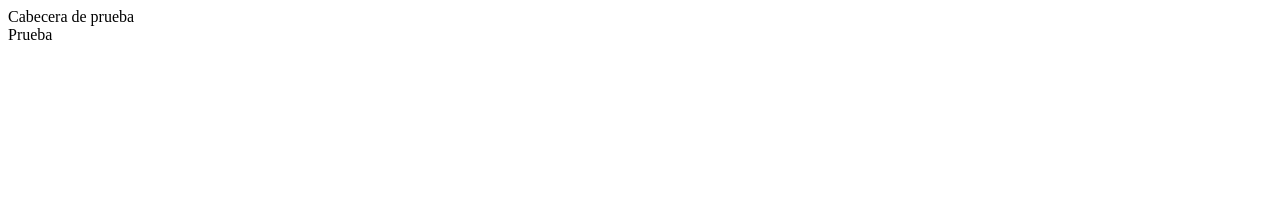
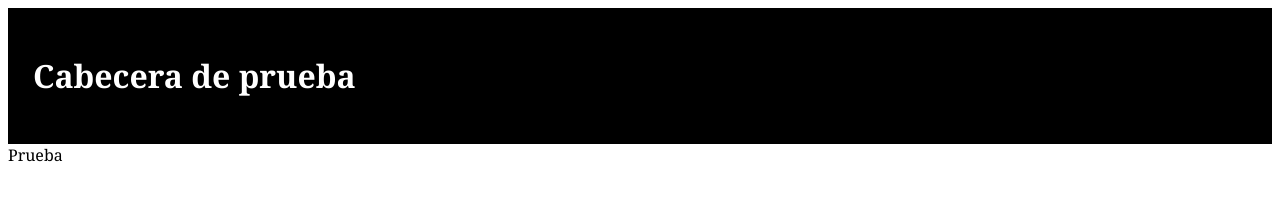
Before and after one commit to davidsolis/TestingGit, a plain HTML site: page index.html in a window 1280 px wide. Drawn offline with Linux system fonts and the light colour scheme.

Commit message:
Estilos de Cabecera con Diseno Negro

```diff
--- a/css/estilo.css
+++ b/css/estilo.css
@@ -1,3 +1,8 @@
 body{
+    font-family: Cambria, Cochin, Georgia, Times, 'Times New Roman', serif;
+}
+#cabecera{
     background-color: black;
+    padding:25px;
+    color: white;
 }
--- a/index.html
+++ b/index.html
@@ -1,11 +1,11 @@
 <html>
     <head>
         <title>Prueba</title>
-        <script type="stylesheet" href="css/estilo.css"></script>
+        <link rel="stylesheet" type="text/css" href="css/estilo.css">
     </head>
     <body>
         <div id= "cabecera">
-            Cabecera de prueba
+            <h1>Cabecera de prueba</h1>
         </div>
         Prueba
     </body>
```
